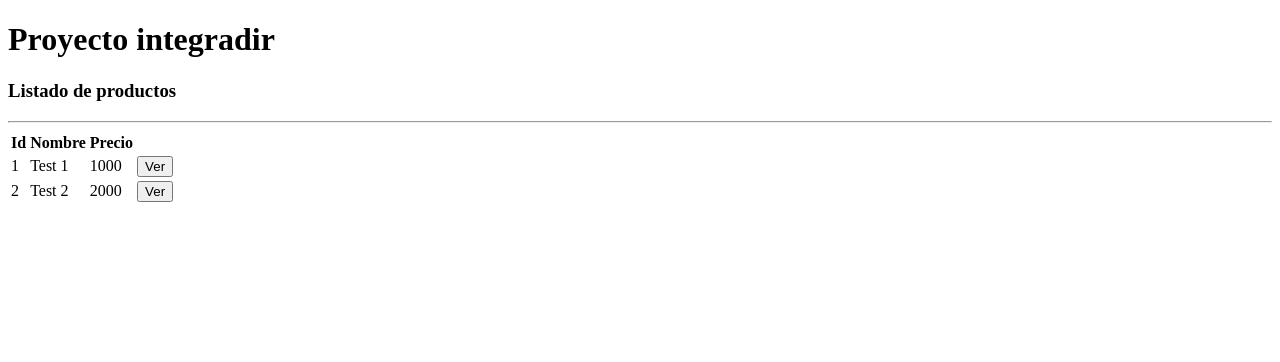
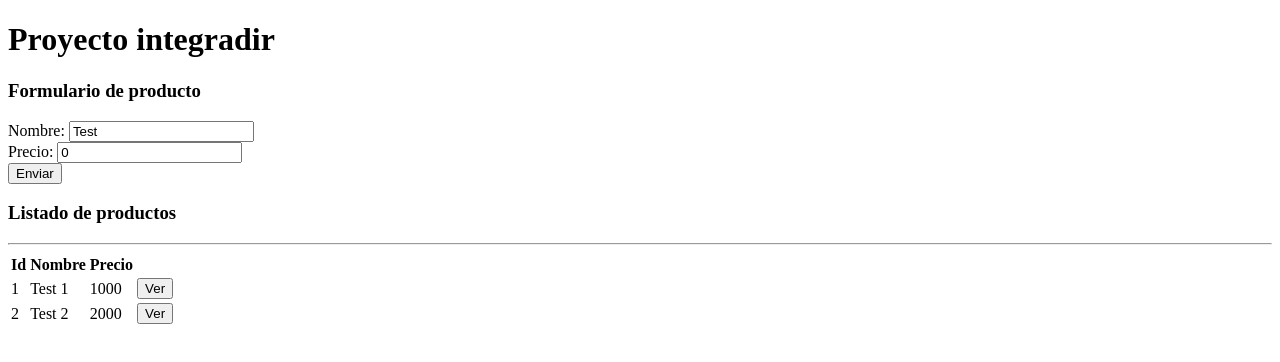
Before and after one commit to claudiozam/curso-angular, an Angular app: page / in a window 1280 px wide. Shown: the top 362 px of the page. Built offline with nearby package versions, Linux system fonts and the light colour scheme.

Commit message:
nuevo form de alta de producto

```diff
--- a/src/app/app.component.html
+++ b/src/app/app.component.html
@@ -12,6 +12,7 @@
   <div class="content">
     <div class="left-side">
       <h1>Proyecto integradir</h1>
+      <app-form-producto></app-form-producto>
       <app-listado-productos (updateProducto)="recuperarProducto($event)"></app-listado-productos>
     </div>
     <div class="divider" role="separator" aria-label="Divider"></div>
--- a/src/app/app.component.ts
+++ b/src/app/app.component.ts
@@ -1,11 +1,12 @@
 import { Component } from '@angular/core';
 import { RouterOutlet } from '@angular/router';
 import { ListadoProductosComponent } from './listado-productos/listado-productos.component';
+import { FormProductoComponent } from './form-producto/form-producto.component';
 
 @Component({
   selector: 'app-root',
   standalone: true,
-  imports: [RouterOutlet, ListadoProductosComponent],
+  imports: [RouterOutlet, ListadoProductosComponent, FormProductoComponent],
   templateUrl: './app.component.html',
   styleUrl: './app.component.css'
 })
--- /dev/null
+++ b/src/app/form-producto/form-producto.component.html
@@ -0,0 +1,23 @@
+<h3>Formulario de producto</h3>
+
+<form [formGroup]="formProductoGroup" (ngSubmit)="onSubmit(formProductoGroup)">
+    <div>
+      <label>
+        Nombre:
+        <input type="text" formControlName="nombre" placeholder="Nombre del producto">
+      </label>
+      @if(formProductoGroup!.get('nombre')!.invalid && (formProductoGroup!.get('nombre')!.dirty || formProductoGroup!.get('nombre')!.touched)) {
+        Falta el nombre
+      }
+    </div>
+    <div>
+      <label>
+        Precio:
+        <input type="number" formControlName="precio" placeholder="Precio del producto">
+      </label>
+      @if(formProductoGroup!.get('precio')!.invalid && (formProductoGroup!.get('precio')!.dirty || formProductoGroup!.get('precio')!.touched)) {
+        Falta el precio
+      }
+    </div>
+    <button type="submit">Enviar</button>
+  </form>
--- /dev/null
+++ b/src/app/form-producto/form-producto.component.ts
@@ -0,0 +1,40 @@
+import { Component, OnInit } from '@angular/core';
+import { FormBuilder, FormControl, Validators, FormGroup, ReactiveFormsModule } from '@angular/forms';
+
+@Component({
+  selector: 'app-form-producto',
+  standalone: true,
+  imports: [ReactiveFormsModule],
+  templateUrl: './form-producto.component.html',
+  styleUrl: './form-producto.component.css'
+})
+export class FormProductoComponent implements OnInit {
+
+  formProductoGroup!: FormGroup;
+
+  constructor(private fb: FormBuilder) {
+
+  }
+
+
+  ngOnInit() {
+
+    this.formProductoGroup = this.fb.group({
+      nombre: ['Test', [Validators.required, Validators.minLength(5)]],
+      precio: ['0', [Validators.required]]
+    });
+
+  }
+
+  onSubmit(form: FormGroup) {
+    console.log('Valid?', form.valid); // true / false
+    console.log('Nombre', form.value.nombre);
+    console.log('Precio', form.value.precio);
+
+    //this.formProductoGroup.patchValue({
+    //  nombre: 'Cambio el valor,..,.'
+    //});
+  }
+
+
+}
--- a/src/app/listado-productos/listado-productos.component.html
+++ b/src/app/listado-productos/listado-productos.component.html
@@ -1,6 +1,6 @@
 <h3>Listado de productos</h3>
 
-@if(productoActual.id > 0) {
+@if(productoActual) {
     <p>Producto actual</p>
     <p>Id:{{productoActual.id}}</p>
     <p>Nombre:{{productoActual.nombre}}</p>
--- a/src/app/listado-productos/listado-productos.component.ts
+++ b/src/app/listado-productos/listado-productos.component.ts
@@ -1,4 +1,5 @@
 import { Component, EventEmitter, Output } from '@angular/core';
+import { ReactiveFormsModule } from '@angular/forms';
 
 @Component({
   selector: 'app-listado-productos',
@@ -11,11 +12,7 @@ export class ListadoProductosComponent {
 
   @Output() updateProducto = new EventEmitter<any>();
 
-  productoActual = {
-    id: 0,
-    nombre: '',
-    precio: 0
-  };
+  productoActual : any = null;
 
   productos = [{
     id: 1,
--- a/src/styles.css
+++ b/src/styles.css
@@ -1 +1,5 @@
 /* You can add global styles to this file, and also import other style files */
+.error {
+    color: red;
+    font-weight: bold;
+}
```
Also changed, not shown: src/app/form-producto/form-producto.component.css (added), 1 other file (tests, documents, lock files or other folders).
